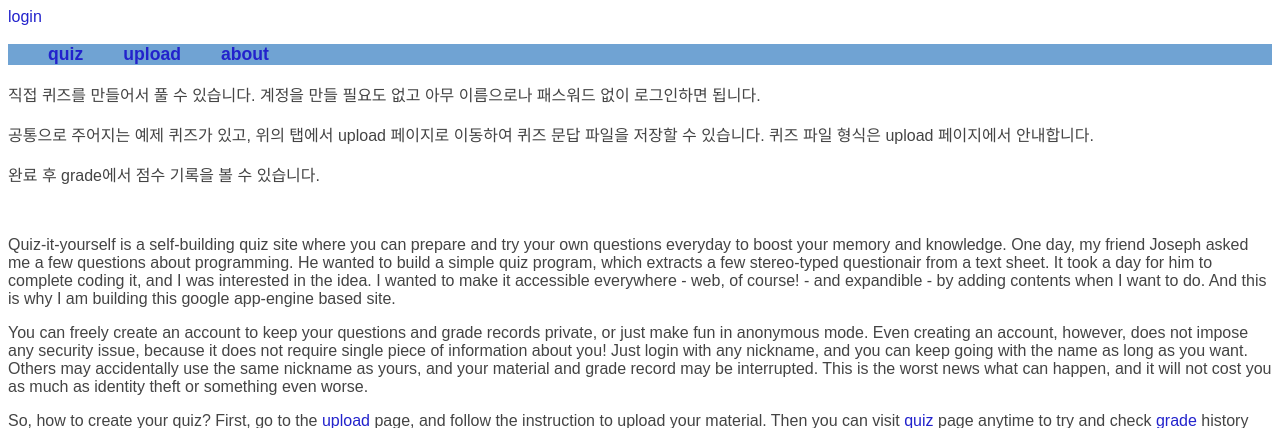
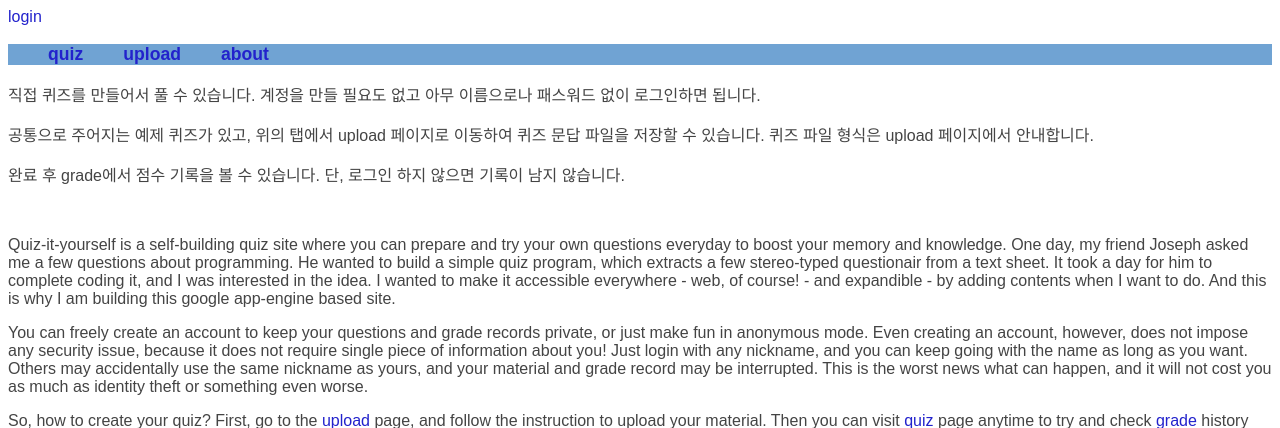
Before and after one commit to kyeru/appengine_flask_code, a Flask app: page /about/ in a window 1280 px wide. Shown: the top 428 px of the page. Run offline with Flask 2, Linux system fonts and the light colour scheme.

Commit message:
about page update
- description modified

```diff
--- a/mymodules/templates/about.html
+++ b/mymodules/templates/about.html
@@ -9,7 +9,7 @@
 공통으로 주어지는 예제 퀴즈가 있고, 위의 탭에서 upload 페이지로 이동하여 퀴즈 문답 파일을 저장할 수 있습니다. 퀴즈 파일 형식은 upload 페이지에서 안내합니다.
 </p>
 <p>
-완료 후 grade에서 점수 기록을 볼 수 있습니다.
+완료 후 grade에서 점수 기록을 볼 수 있습니다. 단, 로그인 하지 않으면 기록이 남지 않습니다.
 </p>
 <br />
 <p>
```
